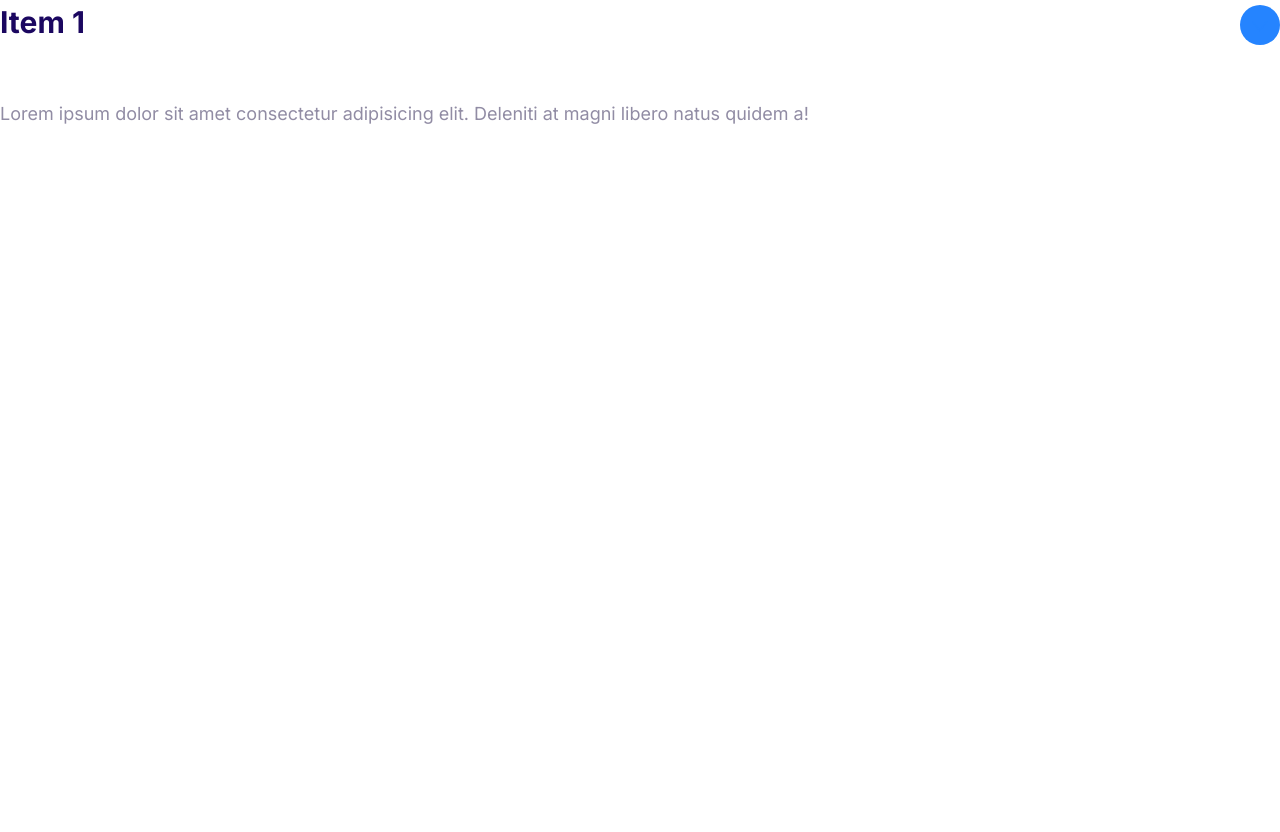
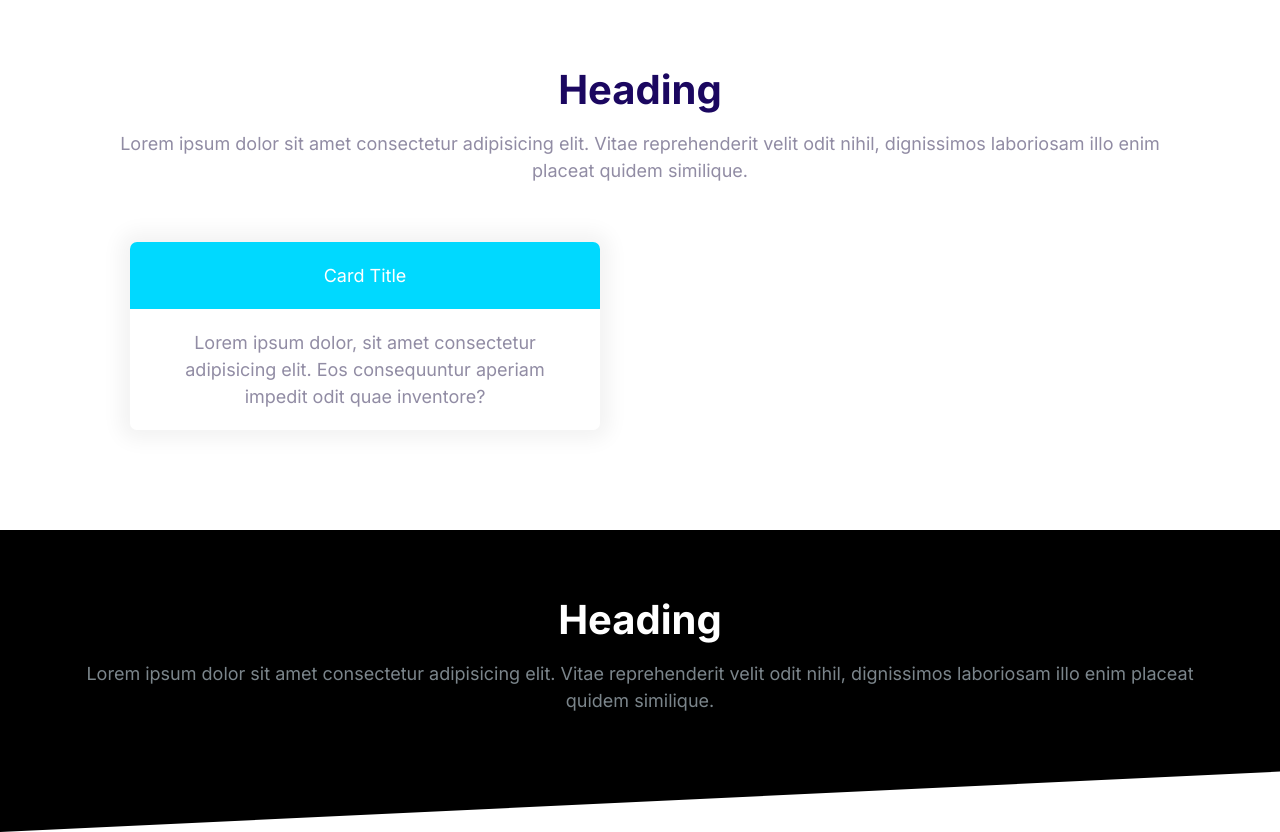
Before and after one commit to mohammeduzair333/mosfify_app, a plain HTML site: page index.html in a window 1280 px wide. Before the commit the page ends 800 px from the top, so only its background shows below. Drawn offline with Linux system fonts and the light colour scheme.

Commit message:
Block Creation

```diff
--- a/CSS/Style.css
+++ b/CSS/Style.css
@@ -540,3 +540,43 @@ a {
     max-height: 100vh;
     opacity: 2;
 }
+/* Block */
+.block {
+    --padding-vertical: 6rem;
+    padding: var(--padding-vertical) 2rem;
+    text-align: center;
+}
+
+.block__header {
+    text-align: center;
+}
+
+.block__heading {
+    margin-top: 0;
+}
+
+.block--dark {
+    background: black;
+    color: #7b858b;
+}
+
+.block--dark .block__heading {
+    color: white;
+}
+
+.block--skewed-right {
+    padding-bottom: 10rem;
+    clip-path: polygon(0% 0%, 100% 0%, 100% 100%, 0% 80%);
+}
+
+.block--skewed-left {
+    padding-bottom: 10rem;
+    clip-path: polygon(0% 0%, 100% 0%, 100% 80%, 0% 100%);
+}
+
+.container {
+    max-width: 1140px;
+    margin: 0 auto;
+}
+@media screen and (min-width: 900px) {
+}
--- a/index.html
+++ b/index.html
@@ -11,18 +11,34 @@
         <title>Talib</title>
     </head>
     <body>
-        <div class="collapsible collapsible--expanded">
-            <header class="collapsible__header">
-                <h2 class="collapsible__heading">Item 1</h2>
-                <svg class="icon icon--primary collapsible__chevron">
-                    <use xlink:href="images/sprite.svg#chevron"></use>
-                </svg>
+        <section class="block container">
+            <header class="block__header">
+                <h2 class="block__heading">Heading</h2>
+                <p>
+                    Lorem ipsum dolor sit amet consectetur adipisicing elit. Vitae reprehenderit velit odit nihil,
+                    dignissimos laboriosam illo enim placeat quidem similique.
+                </p>
             </header>
 
-            <div class="collapsible__content">
-                Lorem ipsum dolor sit amet consectetur adipisicing elit. Deleniti at magni libero natus quidem a!
+            <div style="width: 50%; padding: 4rem">
+                <div class="card card--secondary">
+                    <header class="card__header">Card Title</header>
+                    <div class="card__body">
+                        Lorem ipsum dolor, sit amet consectetur adipisicing elit. Eos consequuntur aperiam impedit odit
+                        quae inventore?
+                    </div>
+                </div>
             </div>
-        </div>
+        </section>
+        <section class="block block--dark block--skewed-left">
+            <div class="container">
+                <h2 class="block__heading">Heading</h2>
+                <p>
+                    Lorem ipsum dolor sit amet consectetur adipisicing elit. Vitae reprehenderit velit odit nihil,
+                    dignissimos laboriosam illo enim placeat quidem similique.
+                </p>
+            </div>
+        </section>
         <script src="main.js"></script>
     </body>
 </html>
```
Also changed, not shown: CSS/Components/Blocks.html (added, +31 -0 lines).
